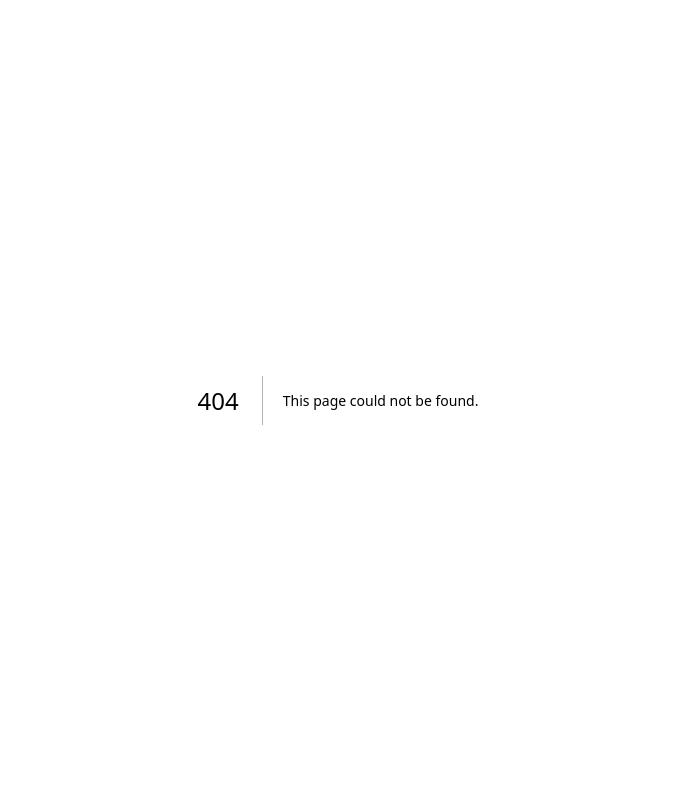
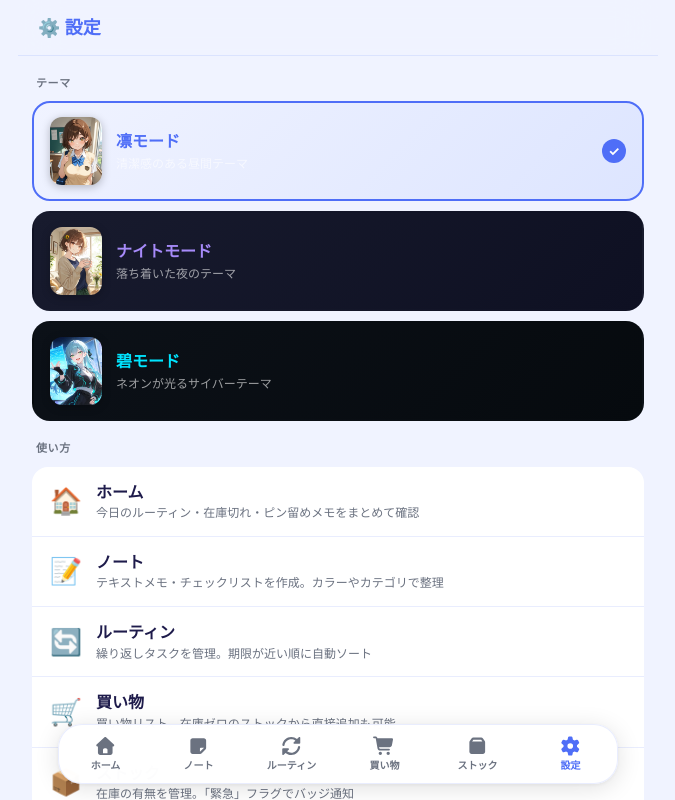
Before and after one commit to resithq26-oss/rin, a Next.js app: page /settings in a window 1280 px wide. Before the commit this address had no page. Shown: the whole page, without its empty margins (302-977 px from the left). Built offline with nearby package versions, Linux system fonts and the light colour scheme; no server answers; the database is empty.

Commit message:
feat: settings page with theme selector + usage guide, home icon fix

```diff
--- a/src/app/globals.css
+++ b/src/app/globals.css
@@ -842,6 +842,58 @@ html[data-theme="night"] .stock-out { background: #7f1d1d; color: #fca5a5; }
 }
 .inline-note-submit:active { opacity: .8; }
 
+/* ===== SETTINGS PAGE ===== */
+.settings-section { margin: 20px 14px 0; }
+.settings-label {
+  font-size: 11px; font-weight: 700; color: var(--color-sub);
+  text-transform: uppercase; letter-spacing: .6px;
+  padding: 0 4px 10px;
+}
+.theme-cards { display: flex; flex-direction: column; gap: 10px; }
+.theme-card {
+  display: flex; align-items: center; gap: 14px;
+  padding: 14px 16px;
+  border-radius: 18px;
+  border: 2px solid transparent;
+  cursor: pointer;
+  transition: border-color .2s, transform .1s;
+  position: relative;
+  text-align: left;
+}
+.theme-card.active { border-color: var(--accent, #4f6ef7); }
+.theme-card:active { transform: scale(.98); }
+.theme-card-avatar {
+  width: 52px; height: 68px;
+  object-fit: cover; object-position: top;
+  border-radius: 12px;
+  flex-shrink: 0;
+  box-shadow: 0 2px 8px rgba(0,0,0,.25);
+}
+.theme-card-info { flex: 1; }
+.theme-card-name { font-size: 16px; font-weight: 700; margin-bottom: 3px; }
+.theme-card-sub  { font-size: 12px; color: rgba(255,255,255,.6); }
+.theme-card-check {
+  width: 24px; height: 24px; border-radius: 50%;
+  display: flex; align-items: center; justify-content: center;
+  font-size: 13px; font-weight: 700; color: #fff;
+  flex-shrink: 0;
+}
+.settings-info-card {
+  background: var(--color-surface);
+  border: 1px solid var(--color-border);
+  border-radius: 16px;
+  overflow: hidden;
+}
+.settings-info-row {
+  display: flex; justify-content: space-between; align-items: center;
+  padding: 14px 16px;
+  font-size: 15px;
+  border-bottom: 1px solid var(--color-border);
+  color: var(--color-text);
+}
+.settings-info-row:last-child { border-bottom: none; }
+.settings-info-row span:last-child { color: var(--color-sub); font-size: 14px; }
+
 /* ===== TODAY PAGE ===== */
 .today-section { margin: 20px 14px 0; }
 .today-section-label {
--- /dev/null
+++ b/src/app/settings/page.tsx
@@ -0,0 +1,101 @@
+'use client'
+
+import AppShell from '@/components/layout/AppShell'
+import { useTheme } from '@/hooks/useTheme'
+import type { Theme } from '@/hooks/useTheme'
+
+const THEMES: { id: Theme; label: string; sub: string; avatar: string; bg: string; accent: string }[] = [
+  {
+    id:     'rin',
+    label:  '凛モード',
+    sub:    '清潔感のある昼間テーマ',
+    avatar: '/rin/day.png',
+    bg:     'linear-gradient(135deg, #f0f3ff 0%, #dde5ff 100%)',
+    accent: '#4f6ef7',
+  },
+  {
+    id:     'night',
+    label:  'ナイトモード',
+    sub:    '落ち着いた夜のテーマ',
+    avatar: '/rin/night.png',
+    bg:     'linear-gradient(135deg, #181b2e 0%, #0e1022 100%)',
+    accent: '#a78bfa',
+  },
+  {
+    id:     'aoi',
+    label:  '碧モード',
+    sub:    'ネオンが光るサイバーテーマ',
+    avatar: '/rin/aoi.png',
+    bg:     'linear-gradient(135deg, #0c1118 0%, #060a0e 100%)',
+    accent: '#00e5ff',
+  },
+]
+
+const GUIDE = [
+  { emoji: '🏠', label: 'ホーム',      desc: '今日のルーティン・在庫切れ・ピン留めメモをまとめて確認' },
+  { emoji: '📝', label: 'ノート',      desc: 'テキストメモ・チェックリストを作成。カラーやカテゴリで整理' },
+  { emoji: '🔄', label: 'ルーティン',  desc: '繰り返しタスクを管理。期限が近い順に自動ソート' },
+  { emoji: '🛒', label: '買い物',      desc: '買い物リスト。在庫ゼロのストックから直接追加も可能' },
+  { emoji: '📦', label: 'ストック',    desc: '在庫の有無を管理。「緊急」フラグでバッジ通知' },
+]
+
+export default function SettingsPage() {
+  const { theme, setTheme } = useTheme()
+
+  return (
+    <AppShell title="⚙️ 設定">
+      {/* テーマ選択 */}
+      <div className="settings-section">
+        <div className="settings-label">テーマ</div>
+        <div className="theme-cards">
+          {THEMES.map(t => (
+            <button
+              key={t.id}
+              className={`theme-card ${theme === t.id ? 'active' : ''}`}
+              style={{ background: t.bg, '--accent': t.accent } as React.CSSProperties}
+              onClick={() => setTheme(t.id)}
+            >
+              <img src={t.avatar} alt={t.label} className="theme-card-avatar" />
+              <div className="theme-card-info">
+                <div className="theme-card-name" style={{ color: t.accent }}>{t.label}</div>
+                <div className="theme-card-sub">{t.sub}</div>
+              </div>
+              {theme === t.id && (
+                <div className="theme-card-check" style={{ background: t.accent }}>✓</div>
+              )}
+            </button>
+          ))}
+        </div>
+      </div>
+
+      {/* 使い方ガイド */}
+      <div className="settings-section">
+        <div className="settings-label">使い方</div>
+        <div className="list-card-group">
+          {GUIDE.map(g => (
+            <div key={g.label} className="list-card" style={{ cursor: 'default' }}>
+              <div className="item-icon">{g.emoji}</div>
+              <div className="item-info">
+                <div className="item-name">{g.label}</div>
+                <div className="item-sub">{g.desc}</div>
+              </div>
+            </div>
+          ))}
+        </div>
+      </div>
+
+      {/* アプリ情報 */}
+      <div className="settings-section">
+        <div className="settings-label">アプリ情報</div>
+        <div className="settings-info-card">
+          <div className="settings-info-row">
+            <span>バージョン</span><span>1.0.0</span>
+          </div>
+          <div className="settings-info-row">
+            <span>データ保存</span><span>Supabase</span>
+          </div>
+        </div>
+      </div>
+    </AppShell>
+  )
+}
--- a/src/components/layout/AppShell.tsx
+++ b/src/components/layout/AppShell.tsx
@@ -4,18 +4,18 @@ import { usePathname } from 'next/navigation'
 import Link from 'next/link'
 import { useState, useEffect } from 'react'
 import { FontAwesomeIcon } from '@fortawesome/react-fontawesome'
-import { faSun, faStickyNote, faRotate, faCartShopping, faBox } from '@fortawesome/free-solid-svg-icons'
-import { useTheme } from '@/hooks/useTheme'
+import { faHouse, faStickyNote, faRotate, faCartShopping, faBox, faGear } from '@fortawesome/free-solid-svg-icons'
 import { supabase } from '@/lib/supabase'
 import { getHabitStatus } from '@/lib/utils'
 import type { Habit } from '@/types'
 
 const NAV_ITEMS = [
-  { href: '/',          icon: faSun,           label: 'ホーム' },
+  { href: '/',          icon: faHouse,         label: 'ホーム' },
   { href: '/notes',     icon: faStickyNote,    label: 'ノート' },
   { href: '/routines',  icon: faRotate,        label: 'ルーティン' },
   { href: '/shopping',  icon: faCartShopping,  label: '買い物' },
   { href: '/stock',     icon: faBox,           label: 'ストック' },
+  { href: '/settings',  icon: faGear,          label: '設定' },
 ]
 
 interface AppShellProps {
@@ -26,7 +26,6 @@ interface AppShellProps {
 
 export default function AppShell({ children, title, action }: AppShellProps) {
   const pathname = usePathname()
-  const { theme, toggle } = useTheme()
   const [badges, setBadges] = useState<Record<string, number>>({})
 
   useEffect(() => {
@@ -38,14 +37,12 @@ export default function AppShell({ children, title, action }: AppShellProps) {
       ])
       const dueCount = ((habitsRes.data ?? []) as Pick<Habit, 'interval_days' | 'last_done'>[])
         .filter(h => ['due', 'overdue'].includes(getHabitStatus(h as Habit).type)).length
-
       setBadges({
         '/routines': dueCount,
         '/shopping': pickupsRes.count ?? 0,
         '/stock':    stockRes.count    ?? 0,
       })
     }
-
     fetchBadges()
     const ch = supabase.channel('appshell-badges')
       .on('postgres_changes', { event: '*', schema: 'public', table: 'habits' },    fetchBadges)
@@ -59,9 +56,6 @@ export default function AppShell({ children, title, action }: AppShellProps) {
     <div className="app-shell">
       <header className="hdr">
         <span className="hdr-title">{title}</span>
-        <button className="theme-toggle-btn" onClick={toggle}>
-          {theme === 'rin' ? '🌙' : theme === 'night' ? '💻' : '☀️'}
-        </button>
         {action}
       </header>
 
@@ -76,7 +70,7 @@ export default function AppShell({ children, title, action }: AppShellProps) {
           return (
             <Link key={item.href} href={item.href} className={`nav-item ${active ? 'active' : ''}`}>
               <span className="nav-icon-wrap">
-                <FontAwesomeIcon icon={item.icon} style={{ fontSize: 20 }} />
+                <FontAwesomeIcon icon={item.icon} style={{ fontSize: 18 }} />
                 {count != null && count > 0 && (
                   <span className="nav-badge">{count}</span>
                 )}
--- a/src/hooks/useTheme.ts
+++ b/src/hooks/useTheme.ts
@@ -3,25 +3,20 @@ import { useState, useEffect } from 'react'
 
 export type Theme = 'rin' | 'night' | 'aoi'
 
-const CYCLE: Theme[] = ['rin', 'night', 'aoi']
-
 export function useTheme() {
-  const [theme, setTheme] = useState<Theme>('rin')
+  const [theme, setThemeState] = useState<Theme>('rin')
 
   useEffect(() => {
     const saved = (localStorage.getItem('rin-theme') as Theme) || 'rin'
-    setTheme(saved)
+    setThemeState(saved)
     document.documentElement.setAttribute('data-theme', saved)
   }, [])
 
-  function toggle() {
-    setTheme(prev => {
-      const next = CYCLE[(CYCLE.indexOf(prev) + 1) % CYCLE.length]
-      document.documentElement.setAttribute('data-theme', next)
-      localStorage.setItem('rin-theme', next)
-      return next
-    })
+  function setTheme(next: Theme) {
+    document.documentElement.setAttribute('data-theme', next)
+    localStorage.setItem('rin-theme', next)
+    setThemeState(next)
   }
 
-  return { theme, toggle }
+  return { theme, setTheme }
 }
```
